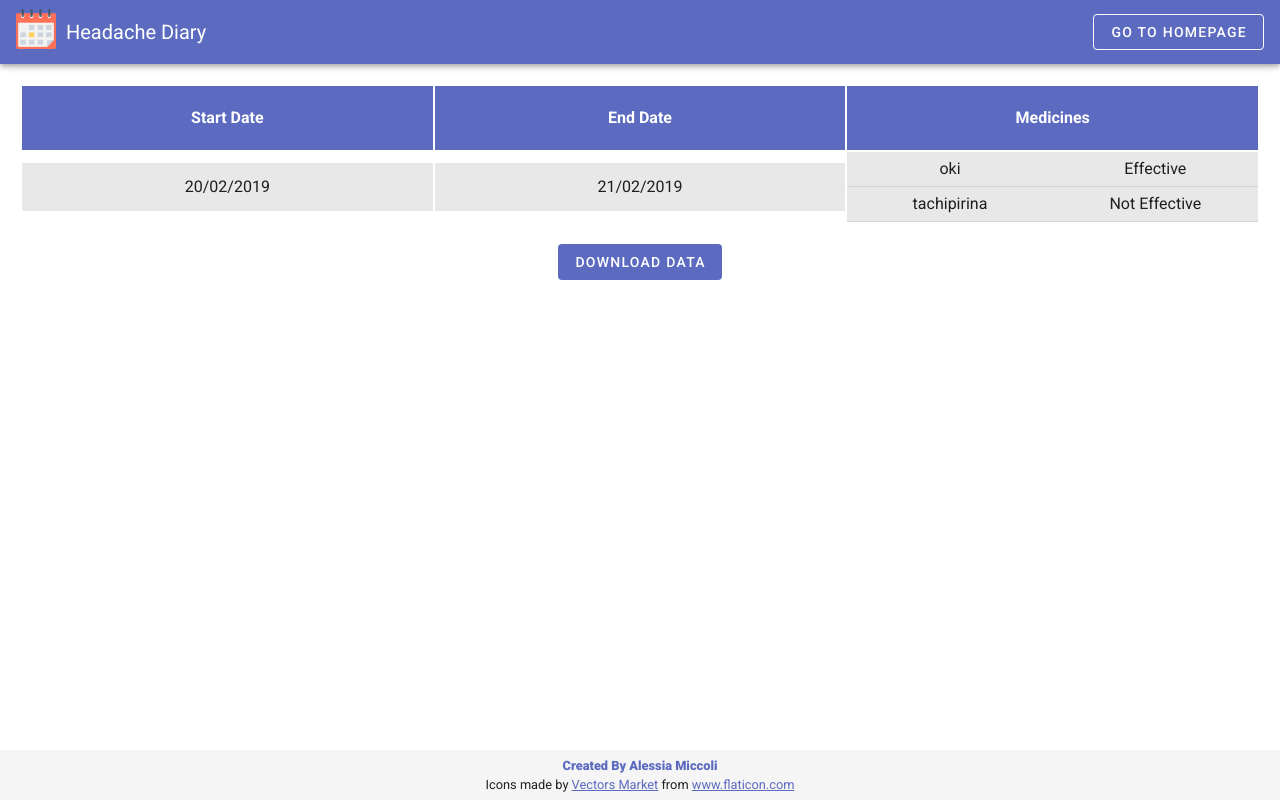
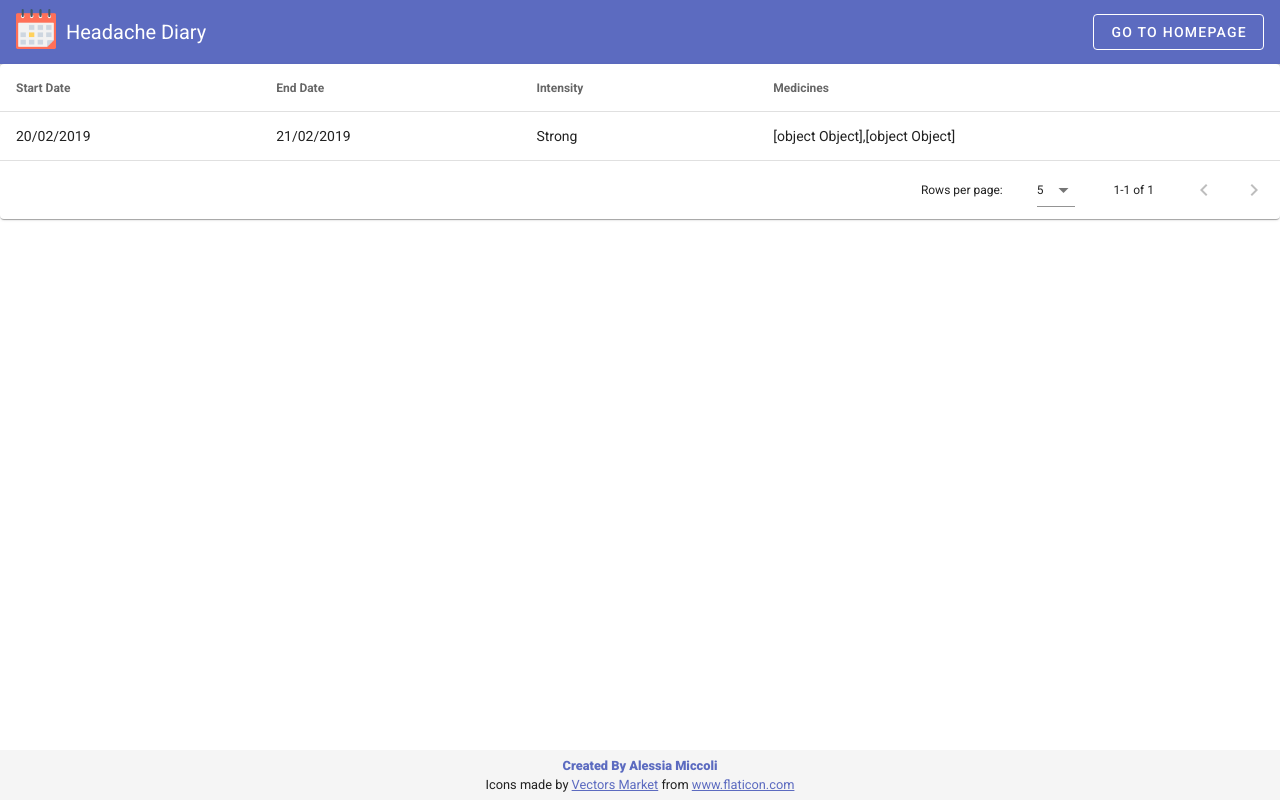
Before and after one commit to alessia-miccoli/headacheDiaryVue, a Vue app: page /#/headache-list in a window 1280 px wide. Built offline with nearby package versions, Linux system fonts and the light colour scheme.

Commit message:
created data table for list of headaches

```diff
--- a/src/store/headaches.js
+++ b/src/store/headaches.js
@@ -2,6 +2,7 @@
   headaches: [{
     startDate: '20/02/2019',
     endDate: '21/02/2019',
+    intensity: 'Strong',
     medicines: [{
       name: 'oki',
       effective: true
--- a/src/views/HeadachesList.vue
+++ b/src/views/HeadachesList.vue
@@ -1,27 +1,11 @@
 <template>
   <v-content>
-    <div class="headache-list-container">
-      <table class="table">
-        <tr class="table-header">
-          <th>Start Date</th>
-          <th>End Date</th>
-          <th>Medicines</th>
-        </tr>
-        <tr v-bind:key="headache.startDate" v-for="headache in headaches">
-          <td><div class="col">{{headache.startDate}}</div></td>
-          <td><div class="col">{{headache.endDate}}</div></td>
-          <td class="d-flex flex-column">
-            <div class="d-flex medicine-row" v-bind:key="medicine.name" v-for="medicine in headache.medicines">
-              <div class="col">{{medicine.name}}</div>
-              <div class="col">{{medicine.effective ? 'Effective' : 'Not Effective'}}</div>
-            </div>
-          </td>
-        </tr>
-      </table>
-      <div class="d-flex align-center justify-center button-container">
-        <v-btn depressed color="primary">Download Data</v-btn>
-      </div>
-    </div>
+    <v-data-table
+      :headers="headers"
+      :items="headaches"
+      :items-per-page="5"
+      class="elevation-1"
+    ></v-data-table>
   </v-content>
 </template>
 
@@ -30,6 +14,17 @@
 
 export default {
   name: 'headache-list',
+  data: ()=>({
+    headers: [
+    {
+      text: 'Start Date',
+      value: 'startDate',
+    },
+    { text: 'End Date', value: 'endDate' },
+    { text: 'Intensity', value: 'intensity' },
+    { text: 'Medicines', value: 'medicines' },
+  ],
+  }),
   computed: {
     ...mapState({
       headaches: state => state.headaches.headaches
```
